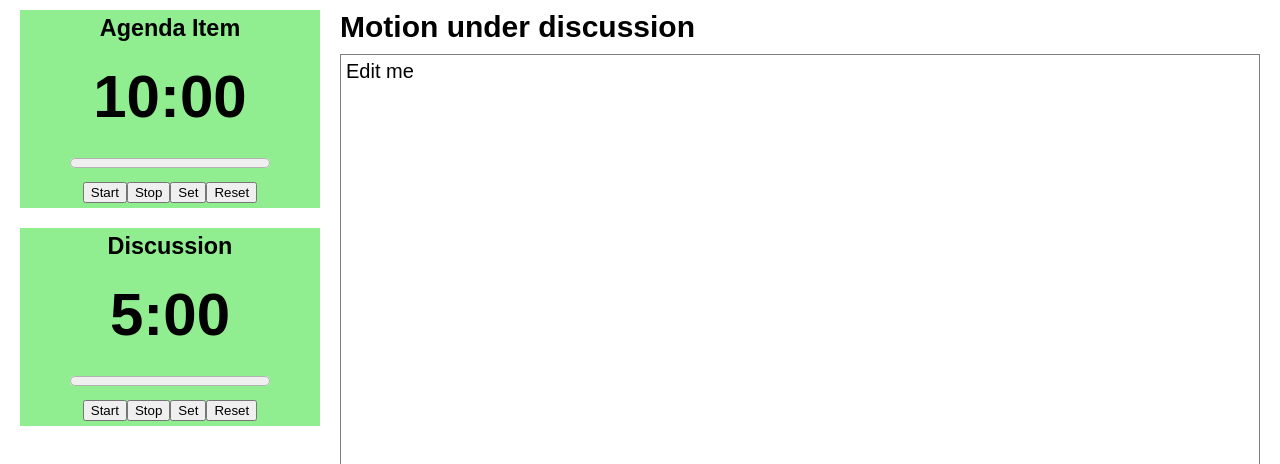
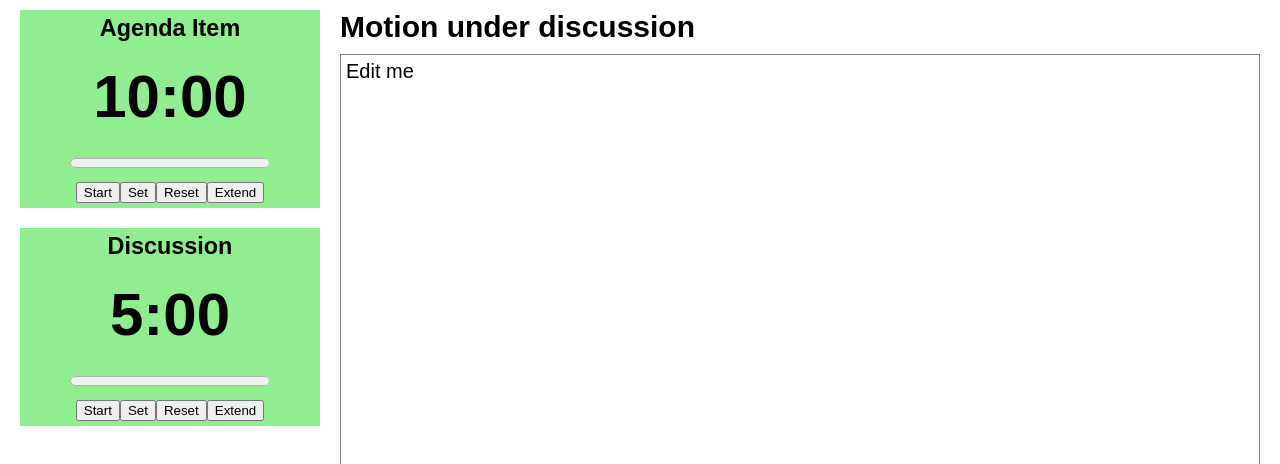
Before and after one commit to ethransom/parlipal, a React (Create React App) app: page / in a window 1280 px wide. Shown: the top 464 px of the page. Built offline with nearby package versions, Linux system fonts and the light colour scheme; the HTML template or start-up script is replaced by a standard one.

Commit message:
Allow extending of time

```diff
--- a/src/App.tsx
+++ b/src/App.tsx
@@ -1,5 +1,14 @@
 import * as React from 'react';
 import './App.css';
+
+function getNumber(message: string) {
+  let val: string | null = null;
+  while (val == null || isNaN(parseInt(val))) {
+    val = prompt("Set the timer for x minutes:");
+  }
+
+  return parseInt(val);
+}
 
 class Timer extends React.Component {
   props = {
@@ -14,6 +23,7 @@ class Timer extends React.Component {
   state = {
     origValue: 10*60,
     value: 10*60,
+    ticking: false,
   }
 
   private timer: number | null = null;
@@ -23,6 +33,7 @@ class Timer extends React.Component {
       return;
     }
     this.timer = window.setInterval(this.tick, 1000);
+    this.setState({ticking: true});
   }
 
   private stop = () => {
@@ -38,16 +49,13 @@ class Timer extends React.Component {
     }
     window.clearInterval(this.timer);
     this.timer = null;
+    this.setState({ticking: false});
   }
 
   private set = () => {
     this.stop();
-    let val: string | null = null;
-    while (val == null || isNaN(parseInt(val))) {
-      val = prompt("Set the timer for x minutes:");
-    }
 
-    let seconds = parseInt(val) * 60;
+    let seconds = getNumber("Set the timer for x minutes") * 60;
 
     this.setState({origValue: seconds, value: seconds});
   }
@@ -55,6 +63,17 @@ class Timer extends React.Component {
   private reset = () => {
     this.stop();
     this.setState({value: this.state.origValue});
+  }
+
+  extend = () => {
+    let amount = getNumber("Extend timer by x minutes");
+
+    let seconds = amount * 60;
+
+    this.setState({
+      value: this.state.value + seconds,
+      origValue: this.state.origValue + seconds
+    });
   }
 
   private tick = () => {
@@ -90,6 +109,9 @@ class Timer extends React.Component {
     } else if (this.state.value < 60) {
       className += " warning";
     }
+    if (this.state.ticking) {
+      className += " ticking";
+    }
 
     return (
       <section className={className}>
@@ -100,10 +122,12 @@ class Timer extends React.Component {
         <progress value={-1 * this.state.value + this.state.origValue} max={this.state.origValue}></progress>
 
         <p>
-          <button onClick={this.start}>Start</button>
-          <button onClick={this.stop}>Stop</button>
+          {this.state.ticking ?
+            <button onClick={this.stop}>Stop</button> :
+            <button onClick={this.start}>Start</button>}
           <button onClick={this.set}>Set</button>
           <button onClick={this.reset}>Reset</button>
+          <button onClick={this.extend}>Extend</button>
         </p>
       </section>
     )
```
